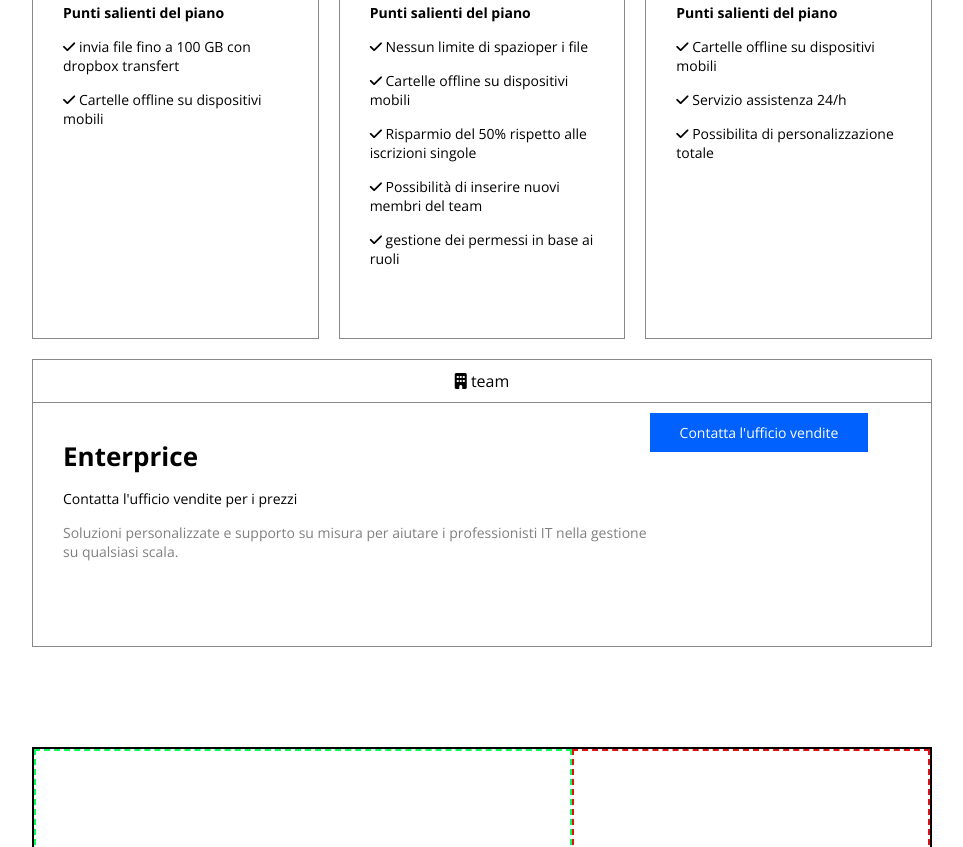
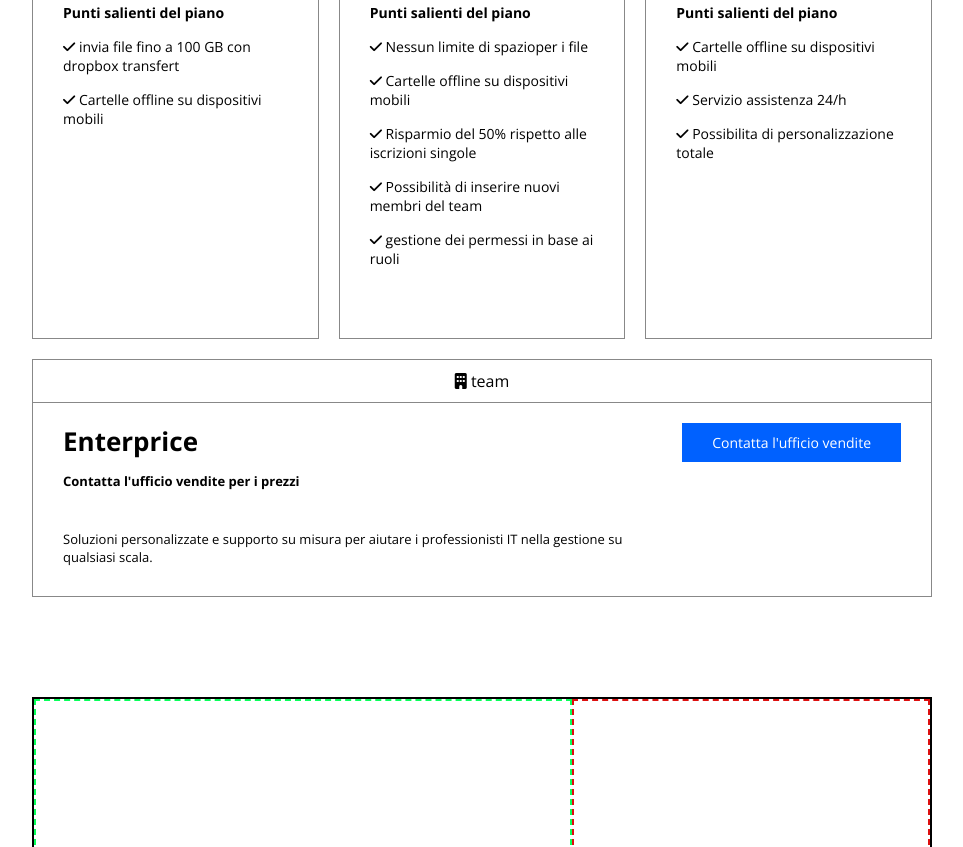
Before and after one commit to Beniamino-Soccio/htmlcss-dropbox, a plain HTML site: page index.html in a window 1280 px wide. Shown: the part 1688-2535 px from the top of the page, without its empty margins (158-1121 px from the left). Drawn offline with nearby package versions, Linux system fonts and the light colour scheme.

Commit message:
fixed business-plan section

```diff
--- a/css/style.css
+++ b/css/style.css
@@ -225,23 +225,29 @@ h3{
 .name-plan > *, .info-plan  p, .link-plan > *, .details-plan p{
     margin: 15px 0;
 }
-
+.name-plan :nth-child(2){
+    font-weight: bold;
+}
 .name-plan :last-child{
     color: grey;
 }
 
-.sec-team{
+.top-team-card{
     display: flex;
+    justify-content: space-between;
+    margin-bottom: 10px;
 }
 
-.left-team-card{
+.bottom-team-card{
     max-width: 70%;
+    font-size: 13px;
+    margin-bottom: 10px;
+}
+.bottom-team-card :first-child{
+    margin-bottom: 40px;
+    font-weight: bold;
 }
 
-.right-team-card{
-    max-width: 30%;
-    text-align: center;
-}
 
 
 /* ! sec. find partner */
--- a/index.html
+++ b/index.html
@@ -132,7 +132,8 @@
                                 </div>
                             </div>
                         </div>
-                    </div><div class="col">
+                    </div>
+                    <div class="col">
                         <div class="card">
                             <div class="target"><i class="fa-solid fa-building"></i> Azienda</div>
 
@@ -168,20 +169,19 @@
                                 </div>
                             </div>
                         </div>
-                    </div><div class="col grow">
+                    </div>
+                    <div class="col grow">
                         <div class="card">
                             <div class="target"><i class="fa-solid fa-building"></i> team</div>
                             <div class="target-content sec-team">
 
-                                <div class="name-plan left-team-card">
-
+                                <div class="top-team-card">
                                     <h3>Enterprice</h3>
+                                    <a href="#" class="btn btn-big">Contatta l'ufficio vendite</a>
+                                </div>
+                                <div class="bottom-team-card">
                                     <p>Contatta l'ufficio vendite per i prezzi</p>
                                     <p>Soluzioni personalizzate e supporto su misura  per aiutare i professionisti IT nella gestione su qualsiasi scala.</p>
-
-                                </div>
-                                <div class="right-team-card">
-                                    <a href="#" class="btn btn-big">Contatta l'ufficio vendite</a>
                                 </div>
                             </div>
                         </div>
```
